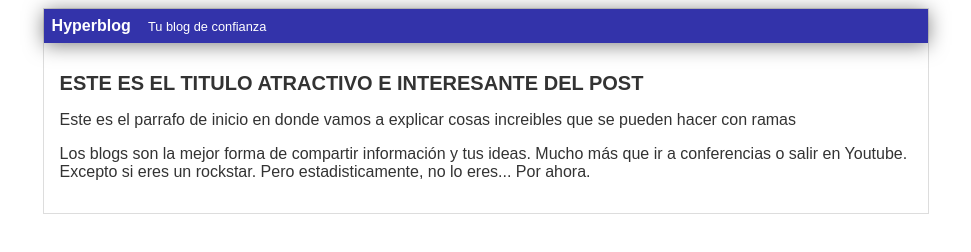
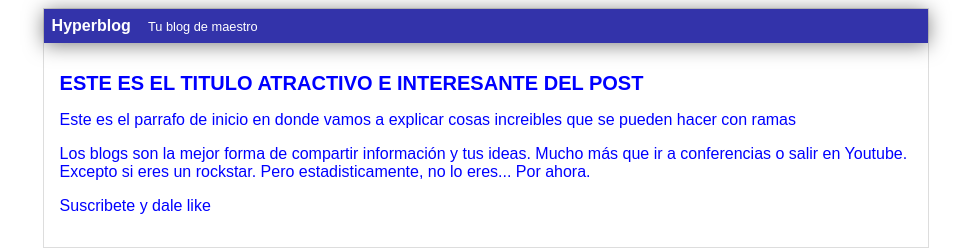
Before and after one commit to JulianValencia08/hyperblog, a plain HTML site: page index.html in a window 1280 px wide. Shown: the whole page, without its empty margins (154-1125 px from the left). Drawn offline with Linux system fonts and the light colour scheme.

Commit message:
Agregue suscripcion, cambie la cabecera maestra y puse todo azul

```diff
--- a/css/style.css
+++ b/css/style.css
@@ -1,5 +1,5 @@
 body {
-    color: #333;
+    color: blue;
     text-align: left;
     font-family: Arial, Helvetica, sans-serif;
     font-size: 16px;
--- a/index.html
+++ b/index.html
@@ -11,7 +11,7 @@
 <body>
     <div id="container">
         <div id="cabecera">
-            Hyperblog <span id="tagline">Tu blog de confianza</span>
+            Hyperblog <span id="tagline">Tu blog de maestro</span>
         </div>
         <div id="post">
             <h1>ESTE ES EL TITULO ATRACTIVO E INTERESANTE DEL POST</h1>
@@ -23,6 +23,7 @@
                 Mucho más que ir a conferencias o salir en Youtube. Excepto si eres
                 un rockstar. Pero estadisticamente, no lo eres... Por ahora.
             </p>
+            <p>Suscribete y dale like</p>
         </div>
     </div>
 </body>
```
